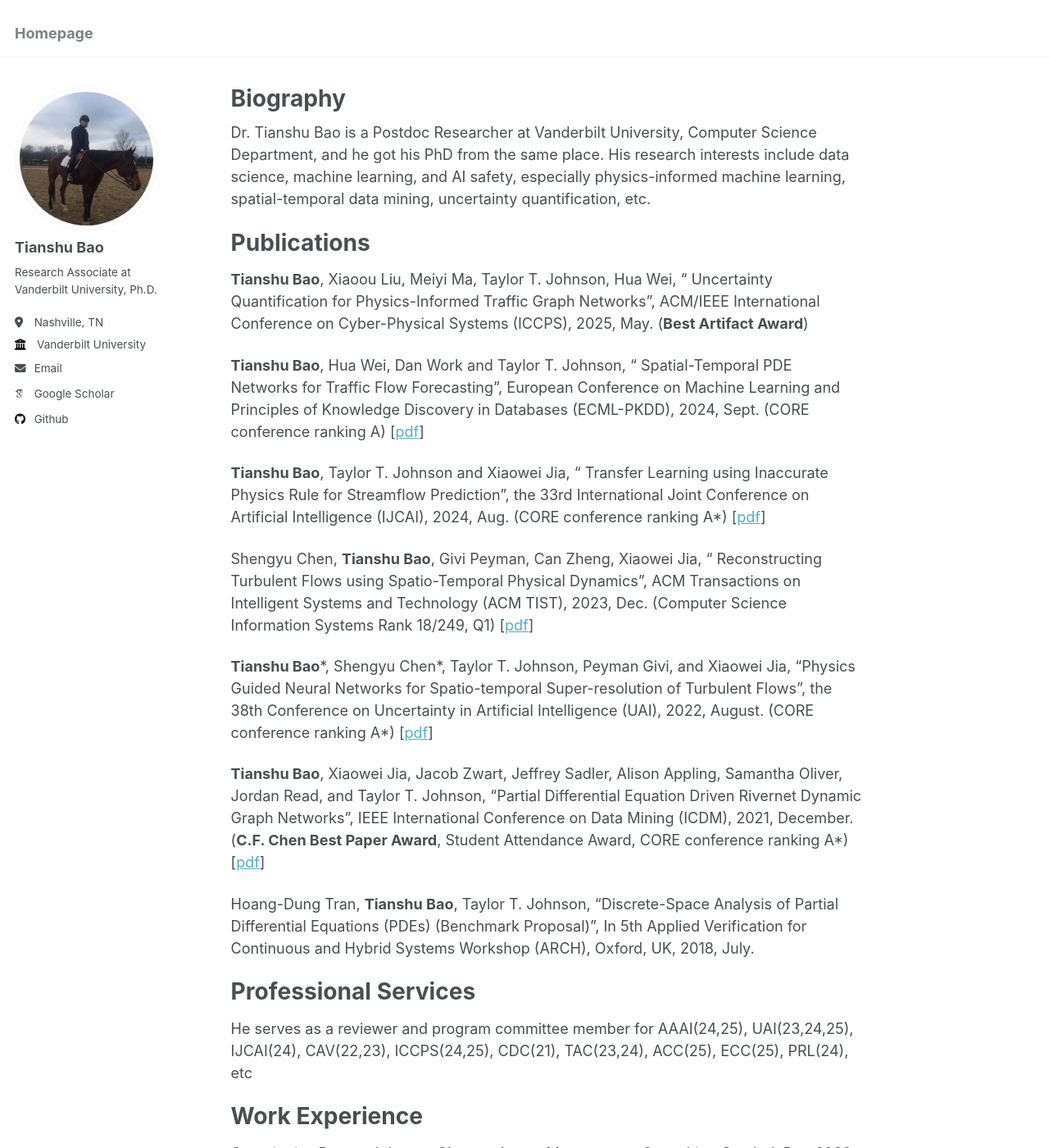
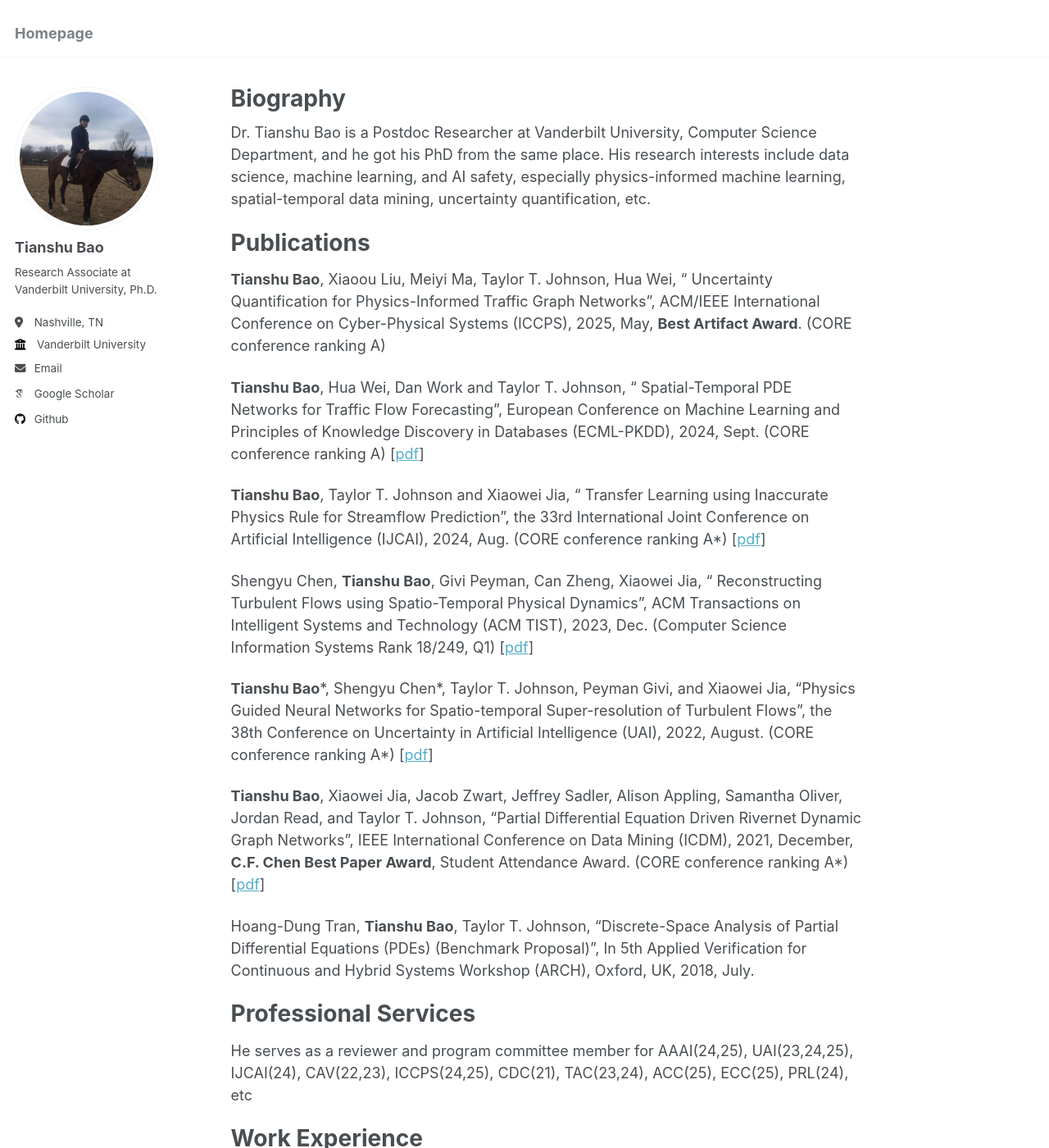
Before and after one commit to tianshubao1/tianshubao1.github.io, a Jekyll site: the page built from _pages/about.md, in a window 1280 px wide and 1400 px high. Shown: the whole window at 82% size. Built offline with Jekyll 4.4.1, drawn with Linux system fonts in a browser that asks for light colours; some web fonts are replaced.

Commit message:
Update about.md

```diff
--- a/_pages/about.md
+++ b/_pages/about.md
@@ -11,7 +11,7 @@ Dr. Tianshu Bao is a Postdoc Researcher at Vanderbilt University, Computer Scien
 
 Publications
 ======
-**Tianshu Bao**, Xiaoou Liu, Meiyi Ma, Taylor T. Johnson, Hua Wei, " Uncertainty Quantification for Physics-Informed Traffic Graph Networks", ACM/IEEE International Conference on Cyber-Physical Systems (ICCPS), 2025, May. (**Best Artifact Award**)
+**Tianshu Bao**, Xiaoou Liu, Meiyi Ma, Taylor T. Johnson, Hua Wei, " Uncertainty Quantification for Physics-Informed Traffic Graph Networks", ACM/IEEE International Conference on Cyber-Physical Systems (ICCPS), 2025, May, **Best Artifact Award**. (CORE conference ranking A)
 
 **Tianshu Bao**, Hua Wei, Dan Work and Taylor T. Johnson, " Spatial-Temporal PDE Networks for Traffic Flow Forecasting", European Conference on Machine Learning and Principles of Knowledge Discovery in Databases (ECML-PKDD), 2024, Sept. (CORE conference ranking A) [<a href="/files/PDE_traffic_network_ECML.pdf" target="_blank">pdf</a>]
 
@@ -21,7 +21,7 @@ Shengyu Chen, **Tianshu Bao**, Givi Peyman, Can Zheng, Xiaowei Jia, " Reconstruc
 
 **Tianshu Bao**\*, Shengyu Chen\*, Taylor T. Johnson, Peyman Givi, and Xiaowei Jia, "Physics Guided Neural Networks for Spatio-temporal Super-resolution of Turbulent Flows", the 38th Conference on Uncertainty in Artificial Intelligence (UAI), 2022, August. (CORE conference ranking A*) [<a href="/files/uai.pdf" target="_blank">pdf</a>]
 
-**Tianshu Bao**, Xiaowei Jia, Jacob Zwart, Jeffrey Sadler, Alison Appling, Samantha Oliver, Jordan Read, and Taylor T. Johnson, "Partial Differential Equation Driven Rivernet Dynamic Graph Networks", IEEE International Conference on Data Mining (ICDM), 2021, December. (**C.F. Chen Best Paper Award**, Student Attendance Award, CORE conference ranking A*) [<a href="/files/icdm.pdf" target="_blank">pdf</a>]
+**Tianshu Bao**, Xiaowei Jia, Jacob Zwart, Jeffrey Sadler, Alison Appling, Samantha Oliver, Jordan Read, and Taylor T. Johnson, "Partial Differential Equation Driven Rivernet Dynamic Graph Networks", IEEE International Conference on Data Mining (ICDM), 2021, December, **C.F. Chen Best Paper Award**, Student Attendance Award. (CORE conference ranking A*) [<a href="/files/icdm.pdf" target="_blank">pdf</a>]
 
 Hoang-Dung Tran, **Tianshu Bao**, Taylor T. Johnson, "Discrete-Space Analysis of Partial Differential Equations (PDEs) (Benchmark Proposal)", In 5th Applied Verification for Continuous and Hybrid Systems Workshop (ARCH), Oxford, UK, 2018, July.
 
```
